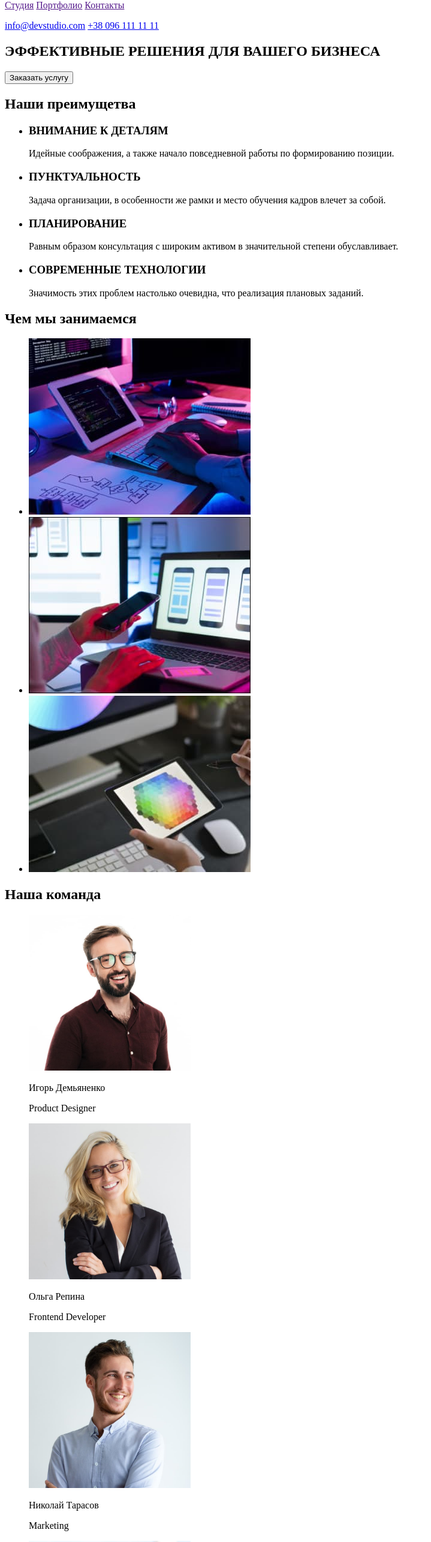
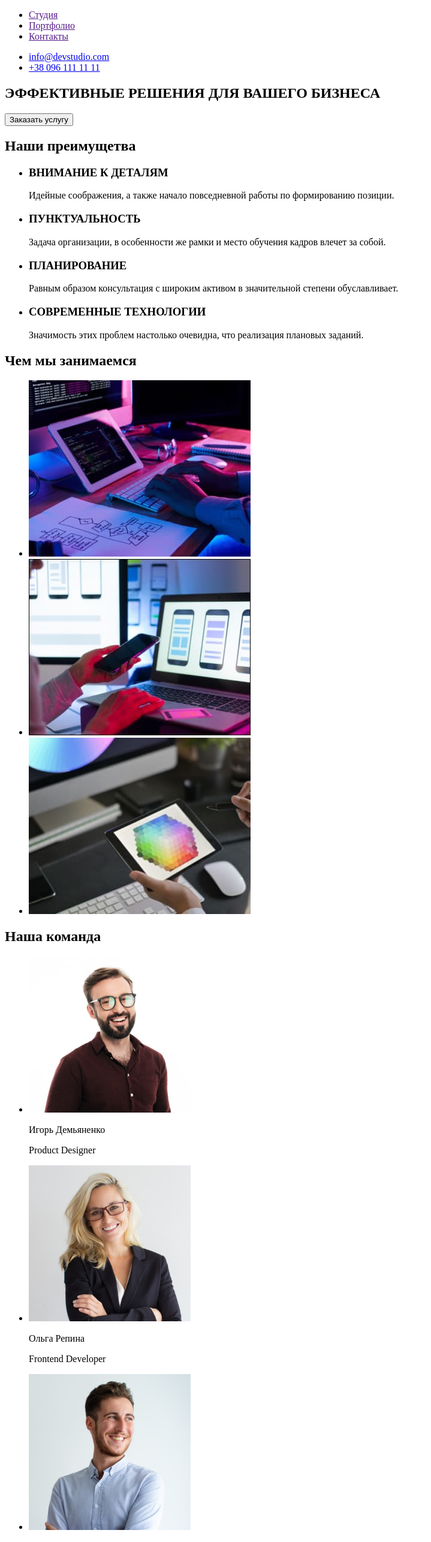
Before and after one commit to NkitaTmoshin/goit-markup-hw-01, a plain HTML site: page index.html in a window 1280 px wide. Shown: the part 26-2597 px from the top of the page at 60% size, without its empty margins (0-719 px from the left). Drawn offline with Linux system fonts and the light colour scheme.

Commit message:
changed navigation, our team, etc

```diff
--- a/index.html
+++ b/index.html
@@ -9,24 +9,27 @@
   <body>
     <!-- Шапка -->
     <header>
-      <a class="link" href="WebStudio">WebStudio</a>
+      <a class="link" href="WebStudio"><span>Web</span><span>Studio</span></a>
         <nav>
-          <a href="">Студия</a>
-          <a href="">Портфолио</a>
-          <a href="">Контакты</a>
+          <ul>
+          <li><a href="">Студия</a></li>
+          <li><a href="">Портфолио</a></li>
+          <li><a href="">Контакты</a></li>
+        </ul>
         </nav>
-      <p>
-        <a class="link" href="mailto:info@devstudio.com">info@devstudio.com</a>
-        <a href="tel:+380961111111">+38 096 111 11 11</a>
-      </p>
+      <ul>
+        <li><a class="link" href="mailto:info@devstudio.com">info@devstudio.com</a></li>
+        <li><a href="tel:+380961111111">+38 096 111 11 11</a></li>
+      </ul>
     </header>
     <!-- Заказать услугу -->
-    <article>
+    <section>
       <h1>ЭФФЕКТИВНЫЕ РЕШЕНИЯ ДЛЯ ВАШЕГО БИЗНЕСА</h1>
-      <button>Заказать услугу</button>
-    </article>
+      <button type="button">Заказать услугу</button>
+    </section>
     <main>
       <!-- Наши преимущества -->
+    <section>
         <h2>Наши преимущетва</h2>
         <ul>
           <li>
@@ -58,6 +61,7 @@
             </p>
           </li>
         </ul>
+    </section>
     <section>
         <!-- Чем мы занимаемся -->
         <h2>Чем мы занимаемся</h2>
@@ -74,35 +78,39 @@
         </ul>
       </section>
       <!-- Наша команда -->
+      <div>
         <h2>Наша команда</h2>
-      <figure>
+      <ul>
+        <li>
           <p>
           <img src="images/image4.jpg" width="270" height="260" alt="Игорь Демьяненко" />
           </p>
           <p>Игорь Демьяненко</p>
-        <figcaption>Product Designer</figcaption>
-      </figure>
-      <figure>
+          <p>Product Designer</p>
+        </li>
+        <li>
           <p>
           <img src="images/image5.jpg" width="270" height="260" alt="Ольга Репина" />
           </p>
           <p>Ольга Репина</p>
-        <figcaption>Frontend Developer</figcaption>
-      </figure>
-      <figure>
+          <p>Frontend Developer</p>
+        </li>
+        <li>
         <p>
           <img src="images/image6.jpg" width="270" height="260" alt="Николай Тарасов" />
         </p>
         <p>Николай Тарасов</p>
-        <figcaption>Marketing</figcaption>
-      </figure>
-      <figure>
+        <p>Marketing</p>
+        </li>
+        <li>
         <p>
           <img src="images/image7.jpg" width="270" height="260" alt="Михаил Ермаков" />
         </p>
         <p>Михаил Ермаков</p>
-        <figcaption>UI Designer</figcaption>
-      </figure>
+        <p>UI Designer</p>
+        </li>
+      </ul>
+      </div>
       <!--Подвал студии-->
       <footer>
         <a class="link" href="WebStudio">WebStudio</a>
```
Also changed, not shown: 1 other file. Lines whose indentation alone changed are shown as unchanged.
